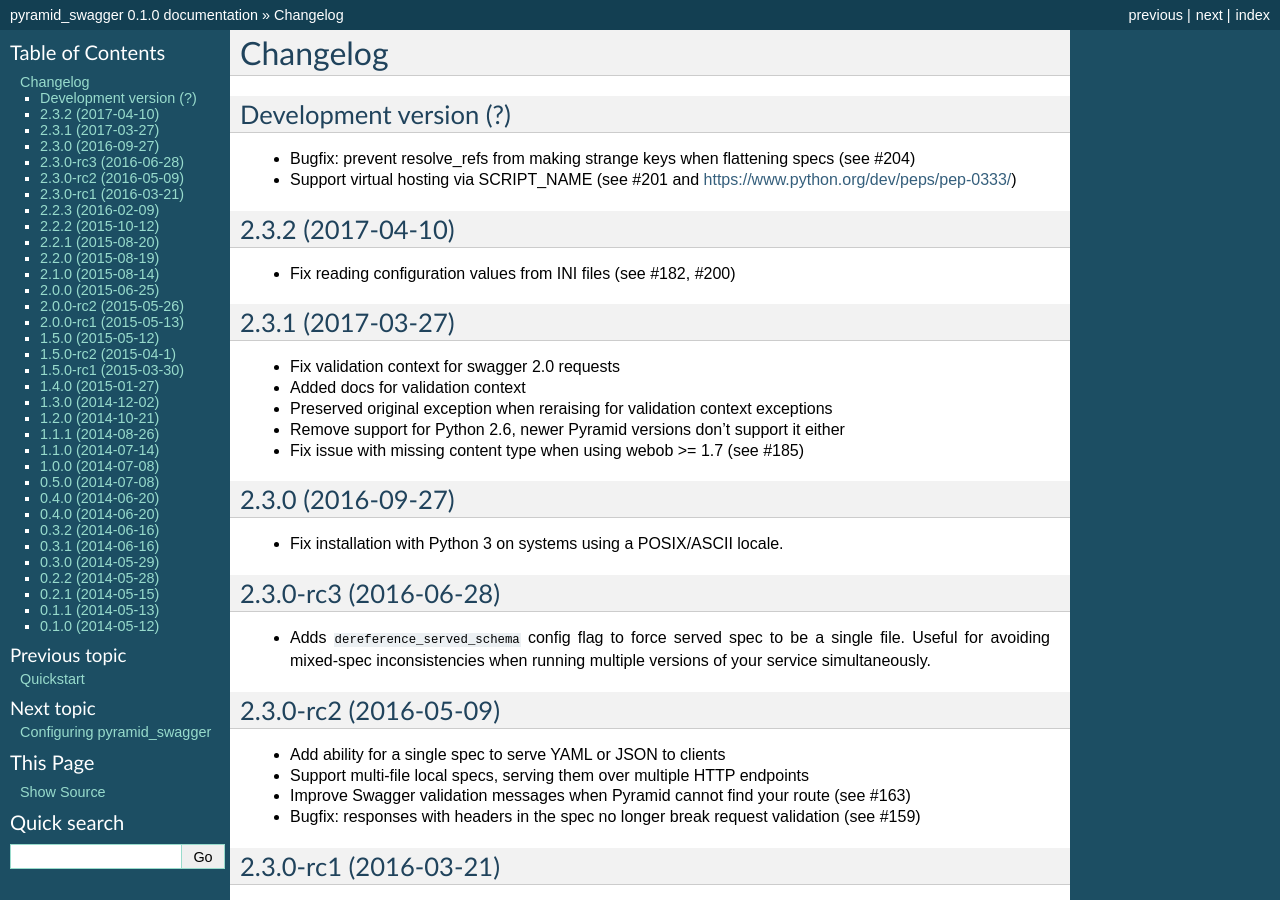
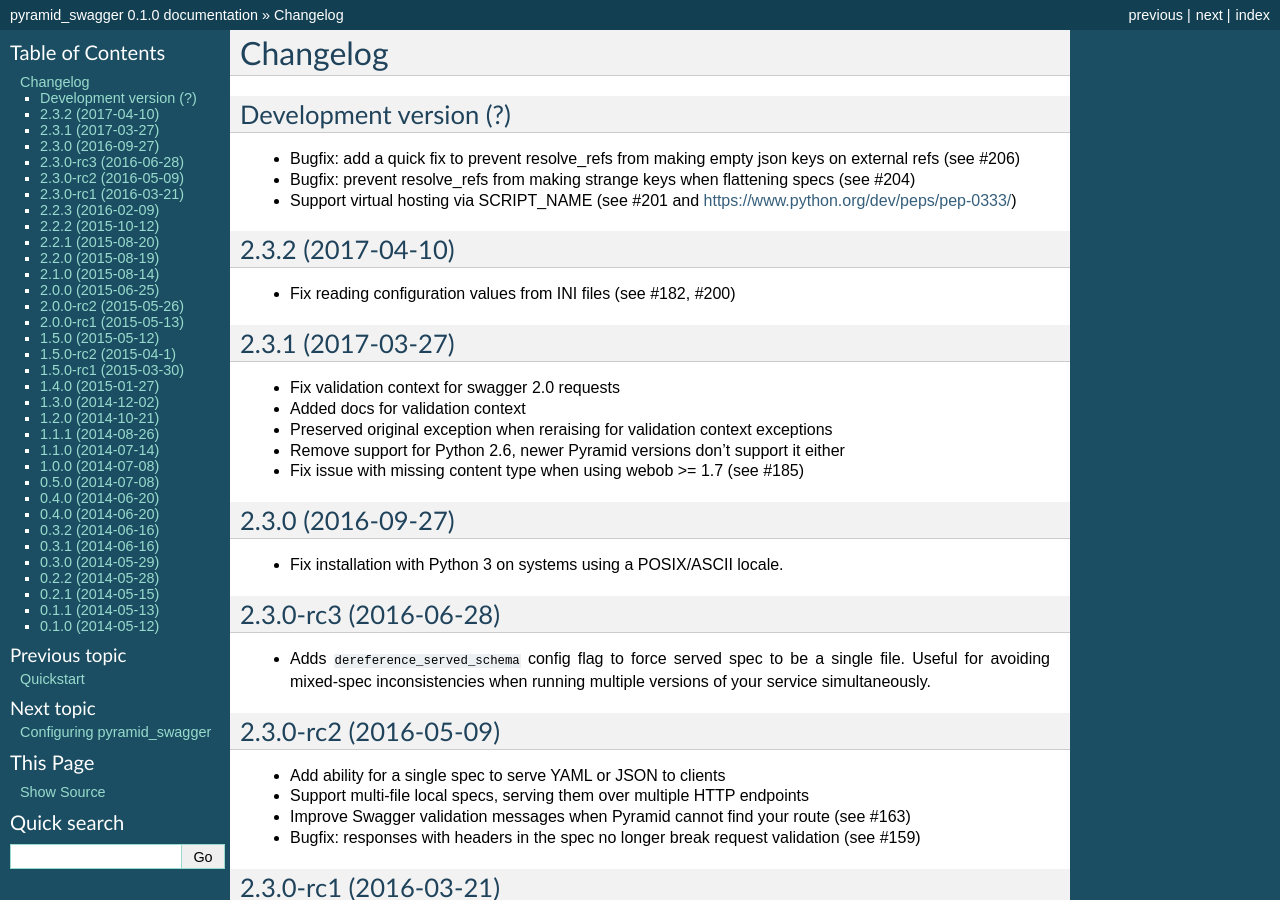
Before and after one commit to Yelp/pyramid_swagger, a Sphinx documentation site: the page built from docs/changelog.rst, in a window 1280 px wide and 900 px high. Built offline with Sphinx 7.4.7, drawn with Linux system fonts in a browser that asks for light colours.

Commit message:
add changelog entry for changes in v2.4.1

```diff
--- a/docs/changelog.rst
+++ b/docs/changelog.rst
@@ -3,6 +3,7 @@
 
 Development version (?)
 ++++++++++++++++++++++++++
+* Bugfix: add a quick fix to prevent resolve_refs from making empty json keys on external refs (see #206)
 * Bugfix: prevent resolve_refs from making strange keys when flattening specs (see #204)
 * Support virtual hosting via SCRIPT_NAME (see #201 and https://www.python.org/dev/peps/pep-0333/)
 
```
